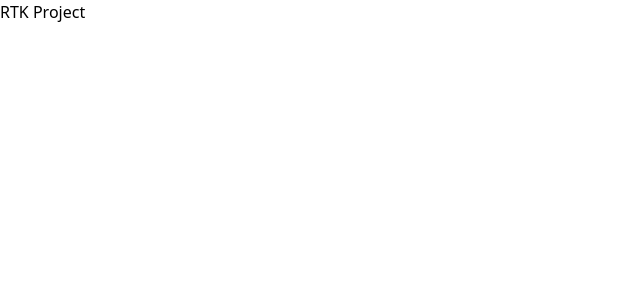
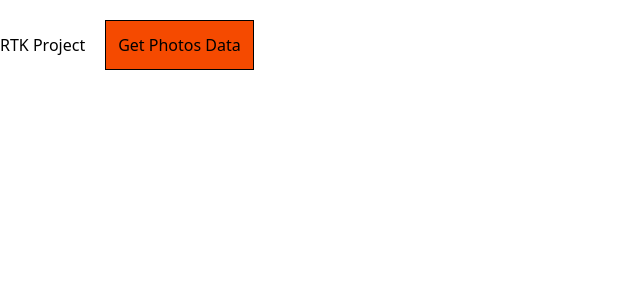
Before and after one commit to Moeen999/RTK-Project, a React (Vite) app: page / in a window 1280 px wide. Shown: the top 300 px of the page, without its empty margins (0-640 px from the left). Built offline with nearby package versions, Linux system fonts and the light colour scheme; no server answers.

Commit message:
Added Unsplash photo fetching via getPhotos, updated App.jsx with fetch button, introduced new result/search/collection components and Redux slices, and updated .gitignore to include .env.

```diff
--- a/src/App.jsx
+++ b/src/App.jsx
@@ -1,10 +1,17 @@
+import { getPhotos } from "./api/mediaApi";
 
 const App = () => {
   return (
     <div>
       RTK Project
+      <button
+        className="border m-5 bg-orange-600 p-3"
+        onClick={() => getPhotos("lion")}
+      >
+        Get Photos Data
+      </button>
     </div>
-  )
-}
+  );
+};
 
-export default App
+export default App;
--- /dev/null
+++ b/src/api/mediaApi.js
@@ -0,0 +1,17 @@
+import axios from "axios";
+const UNSPLASH_KEY = import.meta.env.VITE_UNSPLASH_KEY;
+// const PEXELS_KEY = import.meta.env.VITE_PEXELS_KEY;
+export const getPhotos = async (query, page = 1, per_page = 20) => {
+  const res = await axios.get("https://api.unsplash.com/search/photos", {
+    params: {
+      query,
+      page,
+      per_page,
+    },
+    headers: {
+      Authorization: `Client-ID ${UNSPLASH_KEY}`,
+    },
+  });
+
+  console.log(res);
+};
```
Also changed, not shown: src/components/ResultCard.jsx (added), src/components/ResultGrid.jsx (added), src/components/Searchbar.jsx (added), src/components/Tabs.jsx (added), src/pages/CollectionPage.jsx (added), src/redux/features/collectionSlice.js (added), src/redux/features/searchSlice.js (added), 1 other file (tests, documents, lock files or other folders).
